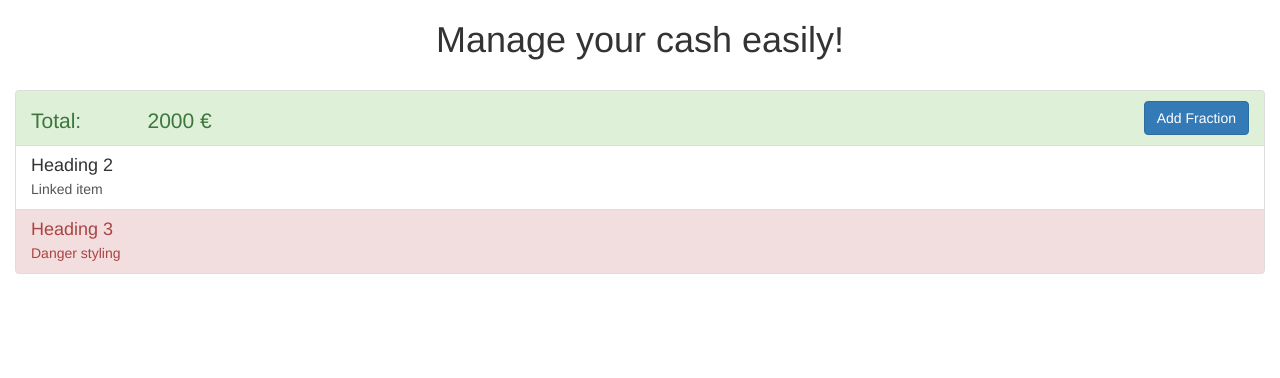
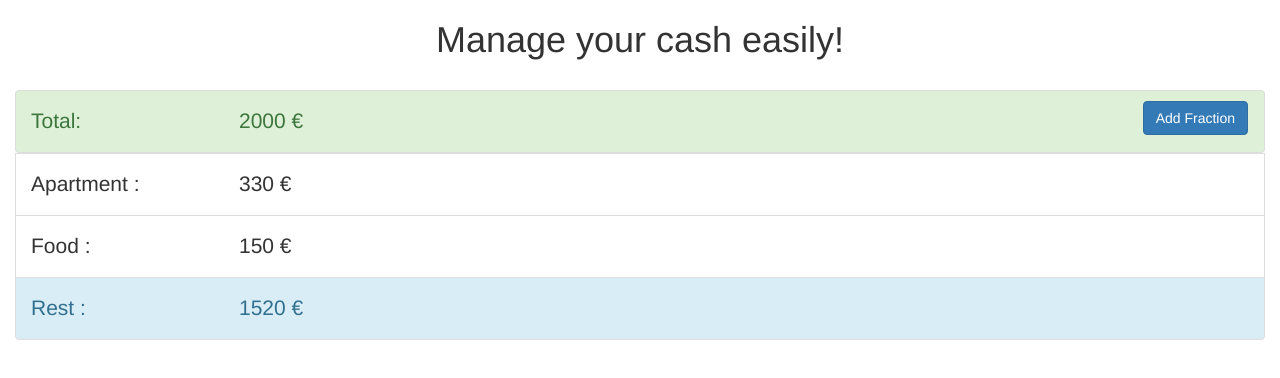
Before and after one commit to aelittaezugbaya/my-cash, a React app: page / in a window 1280 px wide. Built offline with nearby package versions, Linux system fonts and the light colour scheme; some packages are replaced by stand-ins of ours; no server answers.

Commit message:
created modal for adding fractions

```diff
--- /dev/null
+++ b/frontend/components/Dropdown.js
@@ -0,0 +1,26 @@
+import React from 'react';
+
+export default class Dropdown extends React.Component{
+  choose=()=>{
+    this.props.choose()
+  }
+
+  handleSelect = (event) =>  {
+    console.log(event.target.value)
+
+    this.props.onChange(event.target.value);
+  }
+
+  render(){
+    let {types,id,name} = this.props;
+    let options = types.map(type=><option key={type} value={type}>{type}</option>)
+    return(
+      <div className="form-group">
+        <label htmlFor={id}>{name}</label>
+        <select ref={ref=>this.select=ref} className="form-control" onChange={this.handleSelect} id={id} required>
+          {options}
+        </select>
+      </div>
+    )
+  }
+}
--- /dev/null
+++ b/frontend/components/Input.js
@@ -0,0 +1,16 @@
+/**
+ * Created by aelittaezugbaa on 25/11/2017.
+ */
+import React from 'react';
+
+export default class Input extends React.Component{
+  render(){
+    let {id,children,placeholder}=this.props;
+    return(
+      <div className="form-group">
+        <label htmlFor={id}>{children}</label>
+        <input type="text" className="form-control" id={id} aria-describedby="emailHelp" placeholder={placeholder}/>
+      </div>
+    );
+  }
+}
--- a/frontend/components/Item.js
+++ b/frontend/components/Item.js
@@ -1,19 +1,20 @@
 import React from 'react';
-import {ListGroupItem} from 'react-bootstrap';
+import {ListGroupItem,Button} from 'react-bootstrap';
 
 export default class Item extends React.Component{
   render(){
     return(
-      <ListGroupItem bsStyle="success">
-        <div className="row-fluid">
-          <div className="col-md-1 col-sm-9 col-xs-7 main-heading">
-            <strong><h4 className="total">{`Total:`}</h4></strong>
+      <ListGroupItem bsStyle={this.props.bsStyle}>
+        <div className="row">
+          <div className="col-md-2 col-sm-9 col-xs-7">
+            <strong><h4 className="total">{`${this.props.name} :`}</h4></strong>
           </div>
           <div className="col-md-8">
-            <h4 className="total">{`${money} €`}</h4>
+            <h4 className="total">{`${this.props.money} €`}</h4>
           </div>
-          </div>
-        </ListGroupItem>
+
+        </div>
+      </ListGroupItem>
     )
   }
 }
--- a/frontend/components/MainListItem.js
+++ b/frontend/components/MainListItem.js
@@ -1,5 +1,6 @@
 import React from 'react';
 import {ListGroupItem,Button} from 'react-bootstrap';
+import ModalFraction from './ModalFraction';
 
 
 export default class MainListItem extends React.Component {
@@ -7,26 +8,34 @@ export default class MainListItem extends React.Component {
     super(props);
     this.state={
       money:2000,
+      showModal:false
     }
+    this.open=this.open.bind(this);
   }
+  open() {
+    this.setState({ showModal: true });
 
+  }
   render(){
     let {money}=this.state;
     return(
+      <div>
+        <ModalFraction show={this.state.showModal} close={() => this.setState({ showModal: false })}/>
         <ListGroupItem bsStyle="success">
-        <div className="row-fluid">
-          <div className="col-md-1 col-sm-9 col-xs-7 main-heading">
+          <div className="row">
+            <div className="col-md-2 col-sm-9 col-xs-7 main-heading">
               <strong><h4 className="total">{`Total:`}</h4></strong>
             </div>
             <div className="col-md-8">
               <h4 className="total">{`${money} €`}</h4>
             </div>
             <div className="text-right">
-            <Button bsStyle="primary">Add Fraction</Button>
+              <Button className='add' bsStyle="primary" onClick={this.open}>Add Fraction</Button>
             </div>
 
           </div>
         </ListGroupItem>
+      </div>
     );
 
   }
--- a/frontend/components/MainView.js
+++ b/frontend/components/MainView.js
@@ -1,30 +1,47 @@
 import React from 'react';
 import {ListGroup,ListGroupItem} from 'react-bootstrap';
 import MainListItem from './MainListItem';
-import Header from './Header'
-import {
+import Header from './Header';
+import Item from './Item';
+import ModalFraction from './ModalFraction';
+
+  import {
   getAccounts
 } from '../api/';
 
 
-export default class App extends React.Component {
 
-  state = () => {
+export default class MainView extends React.Component {
+  constructor(props){
+    super(props);
+    this.state={
+      total:2000,
+      fractions:[{name:'Apartment',money:330},{name:'Food',money:150}]
+    }
+  }
 
-  }
-  componentDidMount() {
+  componentDidMount(){
+    let amount =this.state.total;
+    for(let item of this.state.fractions){
+      amount-=item.money;
+    }
     getAccounts()
-    .then(data => console.log(data))
+      .then(data => console.log(data))
+    this.setState({
+      rest:amount,
+    })
   }
 
   render(){
+    const {total,fractions}=this.state;
+    let items = fractions.map(item =><Item name={item.name} money={item.money}/>);
     return(
       <div className="container-fluid">
         <Header>Manage your cash easily!</Header>
         <ListGroup>
-          <MainListItem/>
-          <ListGroupItem header="Heading 2" href="#">Linked item</ListGroupItem>
-          <ListGroupItem header="Heading 3" bsStyle="danger">Danger styling</ListGroupItem>
+          <MainListItem money={total}/>
+          {items}
+          <Item name="Rest" bsStyle="info" money={this.state.rest}/>
         </ListGroup>
       </div>
     );
--- /dev/null
+++ b/frontend/components/ModalFraction.js
@@ -0,0 +1,51 @@
+/**
+ * Created by aelittaezugbaa on 25/11/2017.
+ */
+import React from 'react';
+import {Modal,Button} from 'react-bootstrap';
+import Input from './Input';
+import Dropdown from'./Dropdown';
+
+export default class ModalFraction extends React.Component{
+  constructor(props){
+    super(props)
+    this.state={
+      subscriptions: false,
+      type: null
+    }
+
+  }
+
+  chooseSubscriptions(){
+    this.setState({
+      subscriptions:true
+    })
+  }
+
+  close = () => {
+    this.props.close();
+  }
+  render(){
+
+    return(
+      <Modal show={this.props.show} onHide={this.close}>
+        <Modal.Header closeButton>
+          <Modal.Title>Create New Fraction</Modal.Title>
+        </Modal.Header>
+        <form>
+          <Modal.Body>
+              <Input id="name" placeholder="Enter name of the fraction">Fraction Name</Input>
+              <Input id="money" placeholder="Enter amount of money for this fraction">Amount of money</Input>
+              <Dropdown onChange={(value) => this.setState({type: value })} id="types" name="Type of fraction" types={['Monthly payment','Subscriptions','Payment with card', 'Cash withdrawal']}/>
+              {this.state.type=='Subscriptions'?<Input id="subs" placeholder="Enter subscriptions">Subscriptions</Input>:''}
+          </Modal.Body>
+          <Modal.Footer>
+            <Button onClick={this.close}>Cancel</Button>
+            <Button bsStyle='success' type="submit">Save</Button>
+          </Modal.Footer>
+        </form>
+      </Modal>
+    );
+
+  }
+}
--- a/frontend/index.css
+++ b/frontend/index.css
@@ -2,8 +2,8 @@
     font-size: 21px;
     margin-top: 8px;
 }
-.main-heading{
-    padding-left: 0px;
+.add{
+    margin-right: 16px;
 }
 
 .header{
```
Also changed, not shown: .babelrc. Lines whose indentation alone changed are shown as unchanged.
